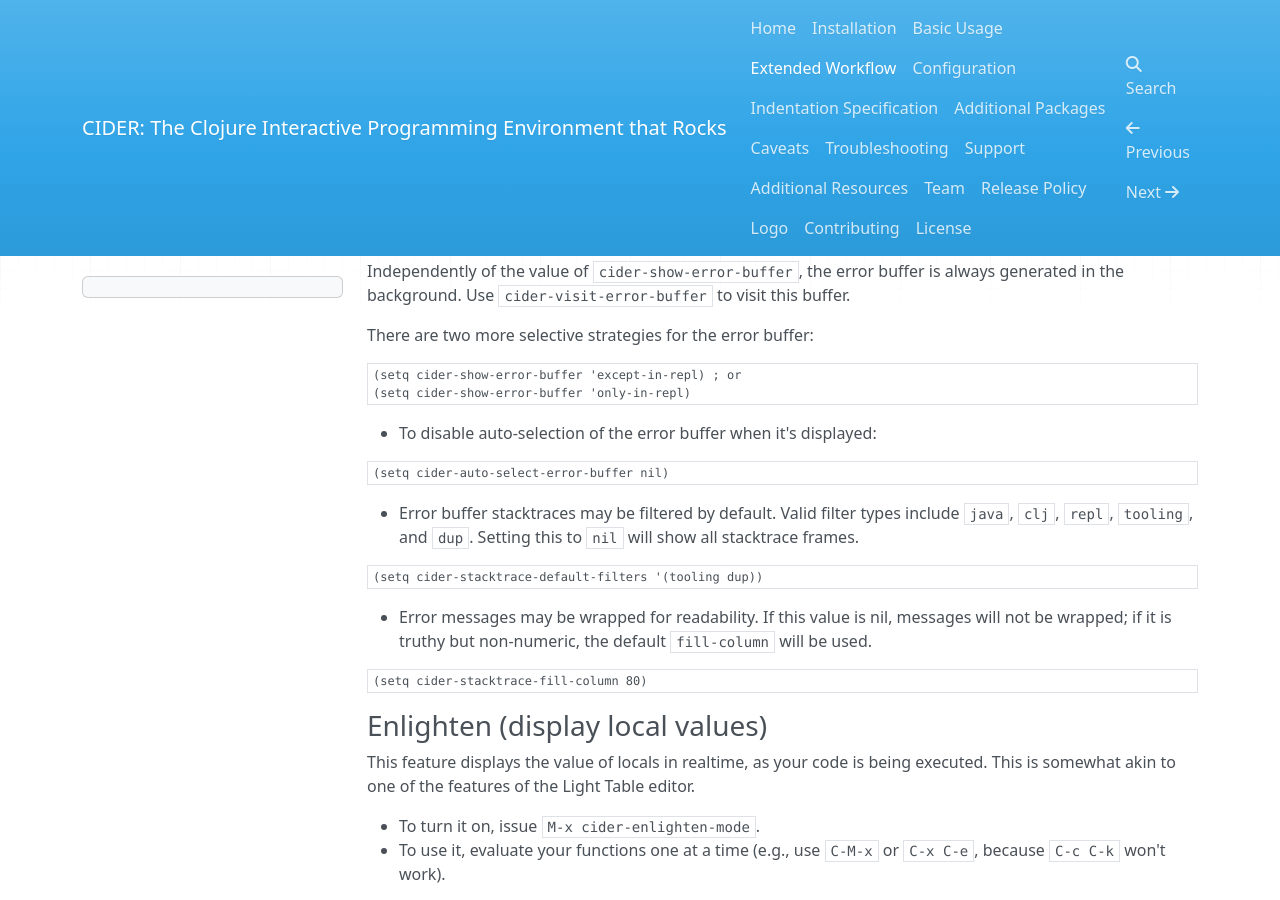
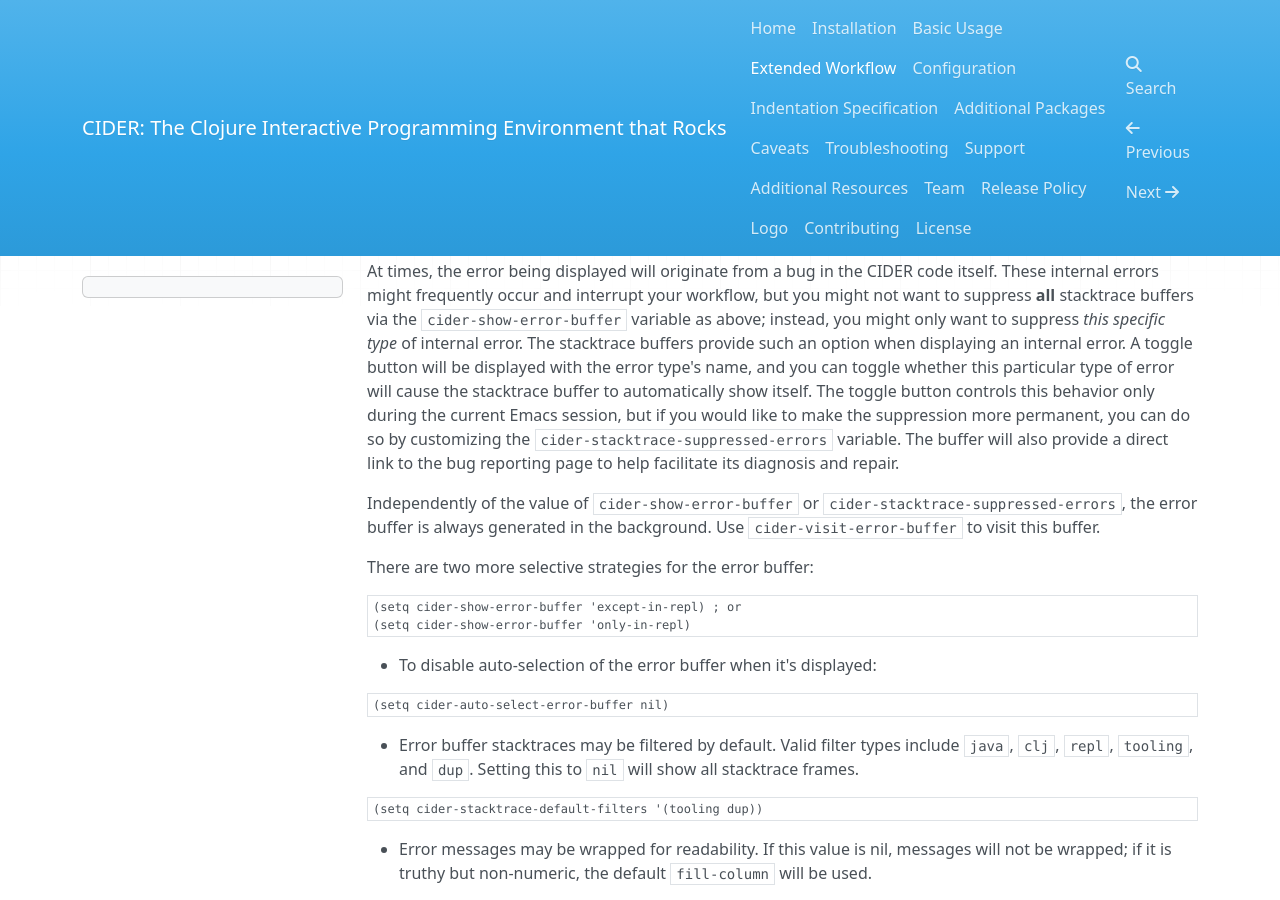
Before and after one commit to clojure-emacs/cider, an MkDocs documentation site: the page built from doc/extended_workflow.md, in a window 1280 px wide and 900 px high, scrolled down 4051 px. Built offline with MkDocs 1.6.1, drawn with Linux system fonts in a browser that asks for light colours; nearby versions of some CDN libraries; old or Windows-style settings are respelled for this version of MkDocs.

````diff
--- a/doc/extended_workflow.md
+++ b/doc/extended_workflow.md
@@ -166,8 +166,24 @@
 (setq cider-show-error-buffer nil)
 ```
 
-Independently of the value of `cider-show-error-buffer`, the error buffer is
-always generated in the background. Use `cider-visit-error-buffer` to visit
+At times, the error being displayed will originate from a bug in the
+CIDER code itself. These internal errors might frequently occur and
+interrupt your workflow, but you might not want to suppress **all**
+stacktrace buffers via the `cider-show-error-buffer` variable as
+above; instead, you might only want to suppress *this specific type*
+of internal error. The stacktrace buffers provide such an option when
+displaying an internal error. A toggle button will be displayed with
+the error type's name, and you can toggle whether this particular type
+of error will cause the stacktrace buffer to automatically show
+itself.  The toggle button controls this behavior only during the
+current Emacs session, but if you would like to make the suppression
+more permanent, you can do so by customizing the
+`cider-stacktrace-suppressed-errors` variable.  The buffer will also
+provide a direct link to the bug reporting page to help facilitate its
+diagnosis and repair.
+
+Independently of the value of `cider-show-error-buffer` or `cider-stacktrace-suppressed-errors`,
+the error buffer is always generated in the background. Use `cider-visit-error-buffer` to visit
 this buffer.
 
 There are two more selective strategies for the error buffer:
````
Also changed, not shown: CHANGELOG.md (+1 -0 lines), 4 other files.
